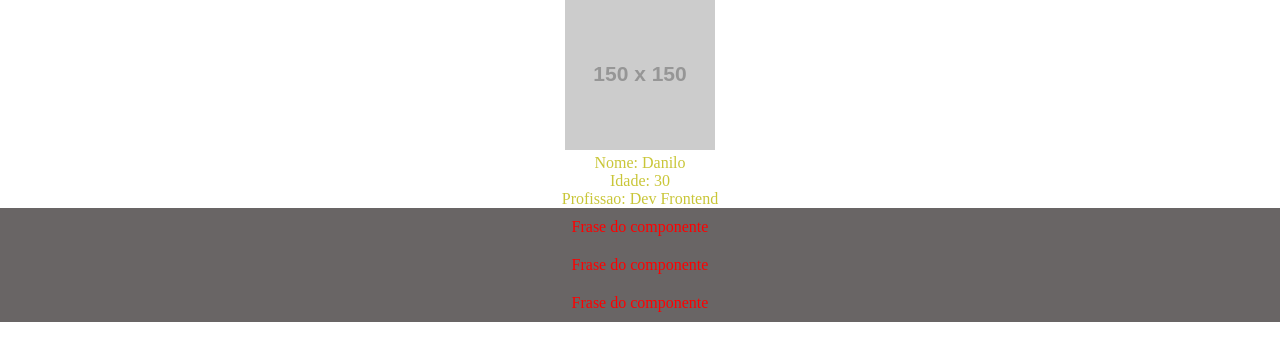
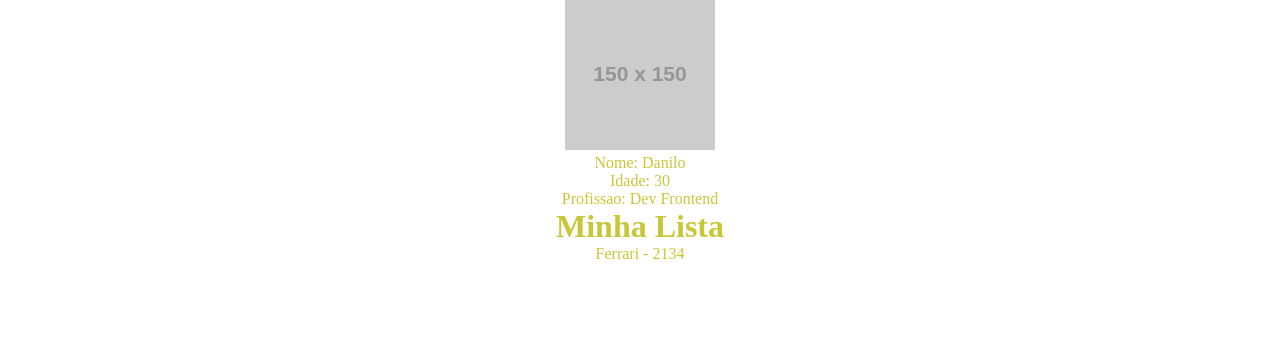
Before and after one commit to daniloaugusto9101/reactjs, a React (Create React App) app in the folder app1/: page / in a window 1280 px wide. Shown: the top 360 px of the page. Built offline with nearby package versions, Linux system fonts and the light colour scheme.

Commit message:
Bcakup Arquivos

```diff
--- a/app1/src/App.js
+++ b/app1/src/App.js
@@ -1,7 +1,9 @@
 // import logo from './logo.svg';
 import './App.css';
 import Pessoa from './components/Pessoa';
-import Frase from './components/Frase';
+// import Frase from './components/Frase';
+import List from './components/List';
+
 
 
 function App() {
@@ -16,9 +18,8 @@ const nm1 = "Danilo"
         idade="30"
         profissao="Dev Frontend"
       />
-    <Frase />
-    <Frase />
-    <Frase />
+
+      <List />
     </div>
 
   );
--- /dev/null
+++ b/app1/src/components/Item.js
@@ -0,0 +1,24 @@
+import PropTypes from 'prop-types'
+
+function Item({marca, ano_lancamento}){
+    return(
+        <>
+            <li>
+                {marca} - {ano_lancamento}
+            </li>
+        </>
+    )
+}
+
+Item.propTypes = {
+    marca: PropTypes.string.isRequired,
+    ano_lancamento: PropTypes.number.isRequired,
+}
+
+Item.defaultProps = {
+    marca: "Marca não informado",
+    ano: 0
+}
+
+
+export default Item
--- /dev/null
+++ b/app1/src/components/List.js
@@ -0,0 +1,15 @@
+import Item from "./Item"
+
+function List (){
+    return(
+        <>
+            <h1>Minha Lista</h1>
+            <ul>
+                <Item marca="Ferrari" ano_lancamento={2134}/>
+            </ul>
+        </>
+    )
+}
+
+
+export default List
```
